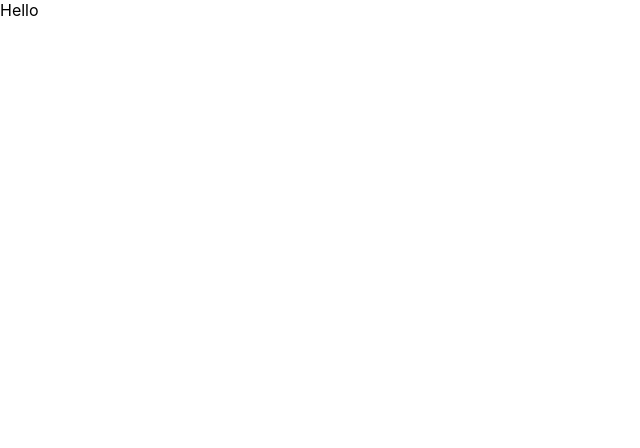
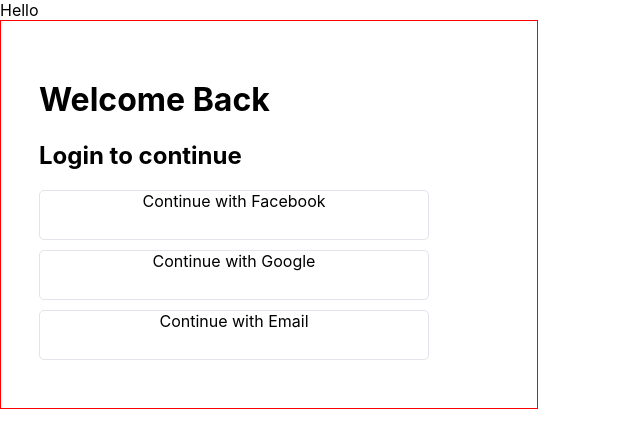
Before and after one commit to stefaniesatna/plantshed, a React (Create React App) app: page / in a window 1280 px wide. Shown: the top 448 px of the page, without its empty margins (0-640 px from the left). Built offline with nearby package versions, Linux system fonts and the light colour scheme.

Commit message:
Add icons

```diff
--- a/package.json
+++ b/package.json
@@ -3,6 +3,7 @@
   "version": "0.1.0",
   "private": true,
   "dependencies": {
+    "@mui/icons-material": "^5.4.2",
     "@testing-library/jest-dom": "^5.16.2",
     "@testing-library/react": "^12.1.3",
     "@testing-library/user-event": "^13.5.0",
--- a/src/App.js
+++ b/src/App.js
@@ -1,10 +1,12 @@
 import './App.css';
 import Component from './components/Component';
+import LoginModal from './components/login/LoginModal';
 
 function App() {
   return (
     <div>
         <Component />
+        <LoginModal />
     </div>
   );
 }
--- /dev/null
+++ b/src/components/login/LoginButton.js
@@ -0,0 +1,23 @@
+export default function LoginButton({way, icon}){
+
+    const style = {
+        width: "388px",
+        height: "48px",
+        borderRadius: 5,
+        borderStyle: "solid",
+        borderWidth: 1,
+        borderColor: "#e1e4eb",
+        alignItems: "center",
+        justifyContent: "center",
+        textAlign: "center",
+        marginBottom: 10,
+    }
+
+    const text = `Continue with ${way}`;
+
+    return (
+        <div style={style}>
+            {text}
+        </div>
+    )
+}
--- /dev/null
+++ b/src/components/login/LoginModal.js
@@ -0,0 +1,25 @@
+import LoginButton from "./LoginButton"
+
+export default function LoginModal(){
+
+    const loginWays = [{name: "Facebook", icon: "Assetlink"}, {name: "Google", icon: "Assetlink"}, {name: "Email", icon: "AssetLink"}];
+
+    const style = {
+        width: "460px",
+        backgroundColor: "#ffffff",
+        borderColor: "red",
+        borderStyle: "solid",
+        borderWidth: 1,
+        padding: 38,
+    }
+
+    const loginButtons = loginWays.map(way => <LoginButton way={way.name} icon={way.icon} />)
+
+    return (
+        <div style={style}>
+            <h1>Welcome Back</h1>
+            <h2>Login to continue</h2>
+            {loginButtons}
+        </div>
+    )
+}
```
Also changed, not shown: 1 other file (tests, documents, lock files or other folders).
